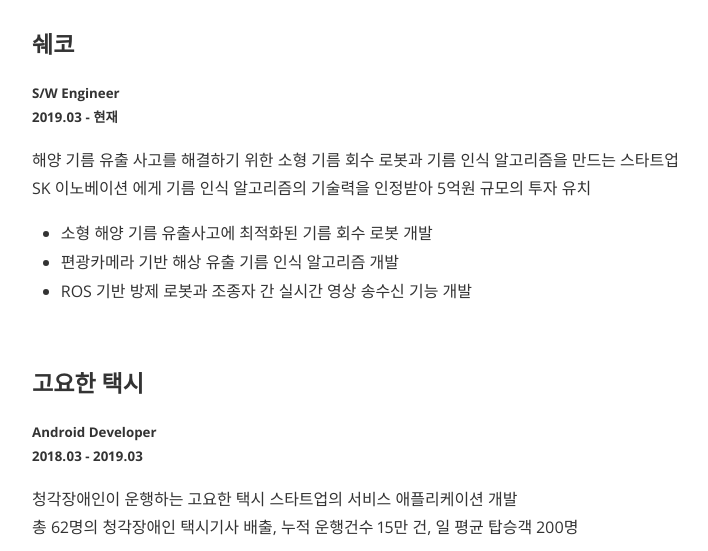
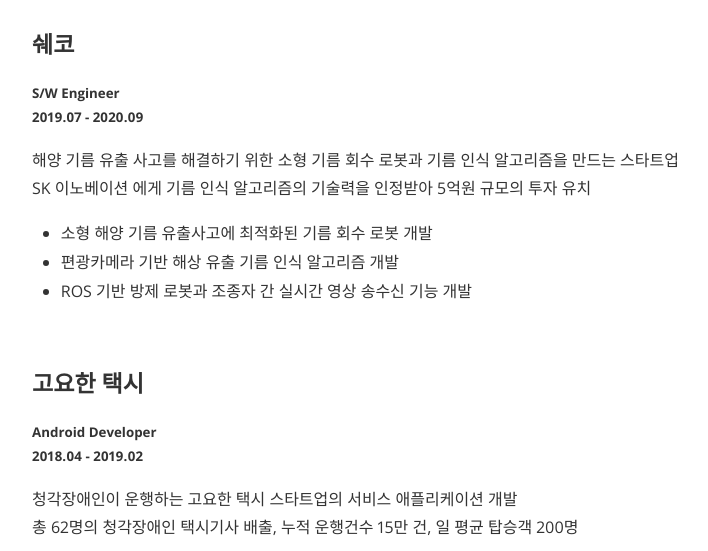
Before and after one commit to injae-kim/injae-kim.github.io, a Jekyll site: the page built from about.md, in a window 1280 px wide and 900 px high, scrolled down 1409 px. Shown: the part 152-703 px from the top of the window, without its empty margins (240-948 px from the left). Built offline with Jekyll 4.4.1, drawn with Linux system fonts in a browser that asks for light colours; nearby versions of some CDN libraries; some web fonts are replaced; some of the changed text lies outside the part shown.

Commit message:
fix post

```diff
--- a/about.md
+++ b/about.md
@@ -42,7 +42,7 @@
 
 ### 쉐코
 
-##### S/W Engineer <br/>2019.03 - 현재
+##### S/W Engineer <br/>2019.07 - 2020.09
 
 해양 기름 유출 사고를 해결하기 위한 소형 기름 회수 로봇과 기름 인식 알고리즘을 만드는 스타트업<br/>SK 이노베이션 에게 기름 인식 알고리즘의 기술력을 인정받아 5억원 규모의 투자 유치
 
@@ -54,7 +54,7 @@
 
 ### 고요한 택시
 
-##### Android Developer <br/>2018.03 - 2019.03
+##### Android Developer <br/>2018.04 - 2019.02
 
 청각장애인이 운행하는 고요한 택시 스타트업의 서비스 애플리케이션 개발<br/>총 62명의 청각장애인 택시기사 배출, 누적 운행건수 15만 건, 일 평균 탑승객 200명
 
@@ -140,6 +140,7 @@
 - **고요한택시, 청각장애인이 운행하는 고요한 택시 애플리케이션**<br/>
   사회적 문제 해결 경진대회 Enactus Korea 1위 - 2019<br/>
   Enactus WorldCup Semi-Final Round 3위 - 2019
+- 동국대학교 캡스톤 디자인 밸류업 프로그램 최우수상 - 2020
 - 동국대학교 창업 캡스톤 디자인 최우수상 - 2020
 - 동국대학교 프로그래밍 경진대회 장려상 - 2018
 - 동국대학교 ICIP & 캡스톤 디자인 결과발표 최우수상 - 2018
```
